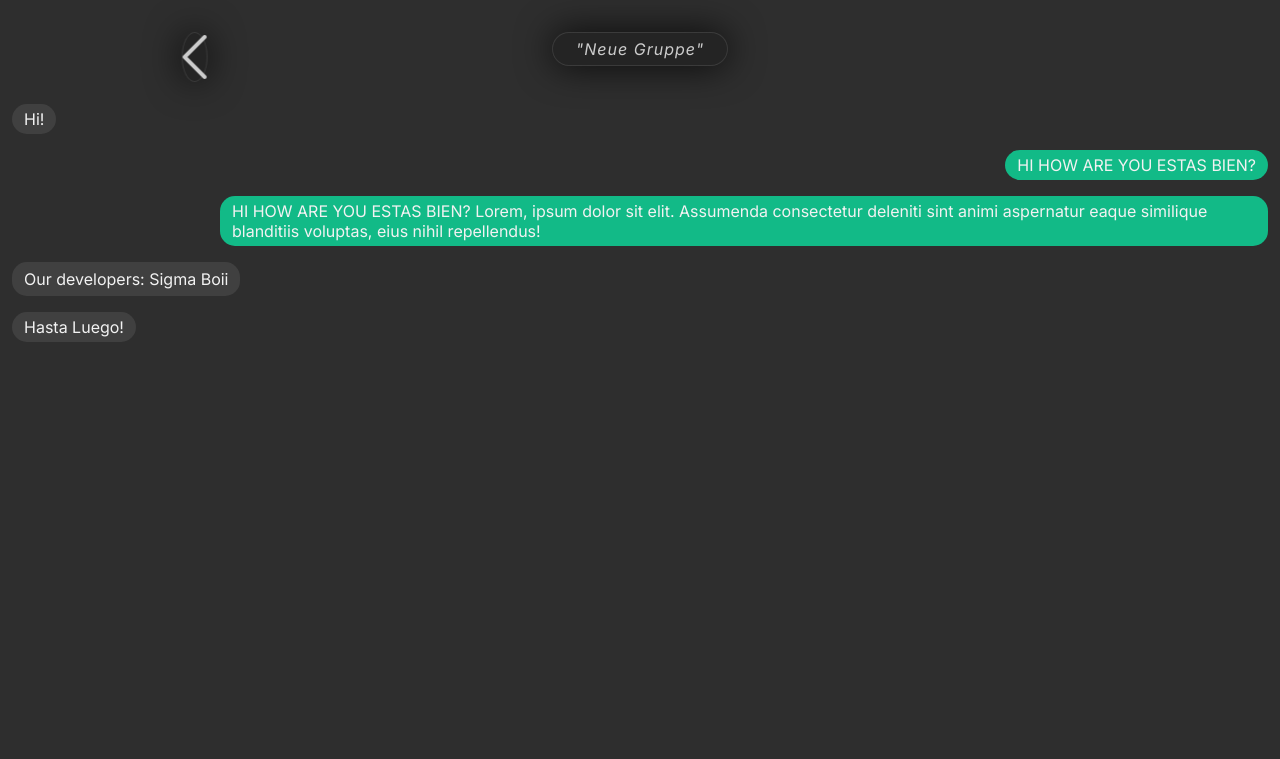
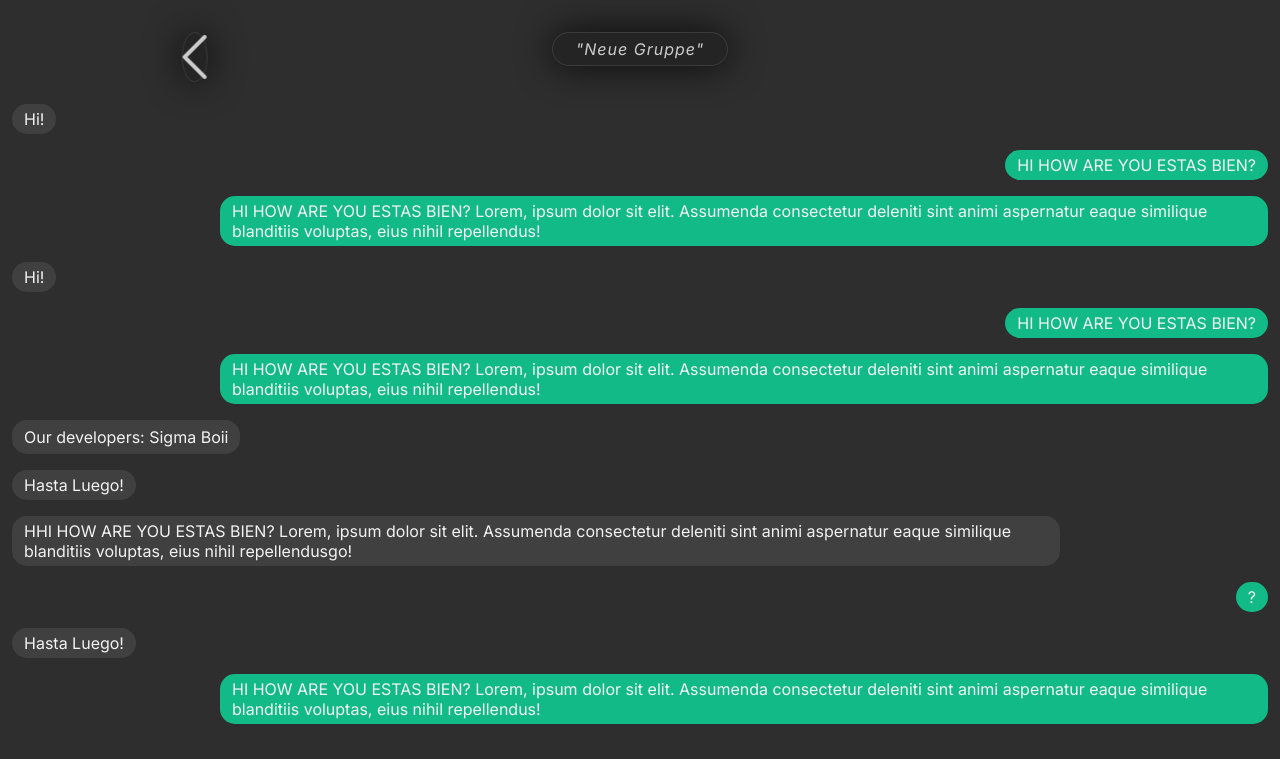
Before and after one commit to flxn05/sigmachat, a plain HTML site: page m.gigachat/index.html in a window 1280 px wide. Drawn offline with Linux system fonts and the light colour scheme; a script that the page names is missing.

Commit message:
Update index.html

```diff
--- a/m.gigachat/index.html
+++ b/m.gigachat/index.html
@@ -42,17 +42,13 @@
 
       <div class="text-input-con">
       <input type="text" class="text-input" id="text_input" placeholder="Message">
-      <div>
-      <button type="button" id="startVoiceMsg" onclick="startVoiceMsg()" style="user-select: none;">
-          <img src="microphone.png" alt="send" id="microphoneIcon"></button>
-        </div>
-
       <button type="button" id="send-msg" onclick="send_msg()">
         <img src="send.png" alt="send" id="sendIcon"></button>
       </div>
     </div>
     <div class="three" id="three">
-
+<!--/bottom-->
+<div class="bottomBlur"></div>
 
       <div class="chat-con">
         <div id="backToList"><img src="back.png" alt="back"></div>
@@ -71,6 +67,20 @@
         <div class="msg-tx">
           <div class="msg-content-tx">HI HOW ARE YOU ESTAS BIEN? Lorem, ipsum dolor sit elit. Assumenda consectetur deleniti sint animi aspernatur eaque similique blanditiis voluptas, eius nihil repellendus!</div>
         </div>
+      <!--message-->
+      <div class="msg-rx">
+        <div class="msg-content-rx">Hi!</div>
+      </div>
+      <!--message-->
+      <div class="msg-tx">
+        <div class="msg-content-tx">HI HOW ARE YOU ESTAS BIEN?</div>
+      </div>
+
+      <!--message-->
+      <div class="msg-tx">
+        <div class="msg-content-tx">HI HOW ARE YOU ESTAS BIEN? Lorem, ipsum dolor sit elit. Assumenda consectetur deleniti sint animi aspernatur eaque similique blanditiis voluptas, eius nihil repellendus!</div>
+      </div>
+
 
         <!--message-->
         <div class="msg-rx">
@@ -83,6 +93,32 @@
         <div class="msg-rx">
           <div class="msg-content-rx">Hasta Luego!</div>
         </div>
+
+        <!--message-->
+        <div class="msg-rx">
+          <div class="msg-content-rx">HHI HOW ARE YOU ESTAS BIEN? Lorem, ipsum dolor sit elit. Assumenda consectetur deleniti sint animi aspernatur eaque similique blanditiis voluptas, eius nihil repellendusgo!</div>
+        </div>
+
+
+        <!--message-->
+        <div class="msg-tx">
+          <div class="msg-content-tx">?</div>
+       </div>
+
+
+
+
+         <!--message-->
+        <div class="msg-rx">
+          <div class="msg-content-rx">Hasta Luego!</div>
+        </div>
+
+              <!--message-->
+      <div class="msg-tx">
+        <div class="msg-content-tx">HI HOW ARE YOU ESTAS BIEN? Lorem, ipsum dolor sit elit. Assumenda consectetur deleniti sint animi aspernatur eaque similique blanditiis voluptas, eius nihil repellendus!</div>
+      </div>
+
+
 
 <!--message
 <div class="msg-rx">
```
